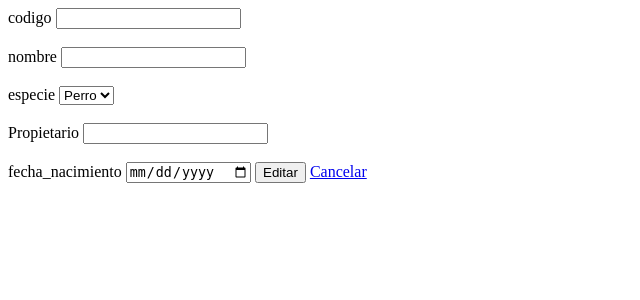
After one commit to Anny891/ejercicios-crud-laravel, a Laravel app: template veterinaria/resources/views/mascota/edit.blade.php in a window 1280 px wide. The commit adds this page. Shown: the top 300 px of the page, without its empty margins (0-640 px from the left). Run offline with Laravel 12, Linux system fonts and the light colour scheme; the template is opened without the code that fills it, so the values that code supplies are empty.

Commit message:
Editar registros veterinaria

```diff
--- /dev/null
+++ b/veterinaria/resources/views/mascota/edit.blade.php
@@ -0,0 +1,38 @@
+<!DOCTYPE html>
+<html lang="es">
+    <head>
+        <meta charset="UTF-8">
+        <title>Mascotas Editar</title>
+    </head>
+    <body>
+        <form method="post" action="{{route('mascota.update', $mascota->id)}}">
+            @csrf
+            @method('put')
+            <label>codigo</label>
+            <input type="text" id="codigo" name="codigo" value="{{old('codigo', $mascota->codigo)}}" required>
+
+            <br><br>
+            <label>nombre</label>
+            <input type="text" id="nombre" name="nombre" value="{{old('nombre', $mascota->nombre)}}" required>
+
+            <br><br>
+            <label>especie</label>
+            <select id="especie" name="especie" required>
+                <option value="Perro" @selected(old('especie', $mascota->especie) == 'Perro')>Perro</option>
+                <option value="Gato" @selected(old('especie', $mascota->especie) == 'Gato')>Gato</option>
+                <option value="Otro" @selected(old('especie', $mascota->especie) == 'Otro')>Otro</option>
+            </select>
+
+            <br><br>
+            <label>Propietario</label>
+             <input type="text" id="propietario" name="propietario" value="{{old('propietario', $mascota->propietario)}}" required>
+
+             <br><br>
+             <label>fecha_nacimiento</label>
+             <input type="date" id="fecha_nacimiento" name="fecha_nacimiento" value="{{old('fecha_nacimiento', $mascota->fecha_nacimiento)}}" required>
+
+             <button type="submit">Editar</button>
+             <a href="{{route('mascota.index')}}">Cancelar</a>
+        </form>
+    </body>
+</html>
--- a/veterinaria/routes/web.php
+++ b/veterinaria/routes/web.php
@@ -22,3 +22,8 @@ Route::get('/mascota/create', [MascotaController::class, 'create'])
     ->name('mascota.create');
 Route::post('/mascota', [MascotaController::class, 'store'])
     ->name('mascota.store');
+
+Route::get('/mascota/{id}/edit', [MascotaController::class, 'edit'])
+    ->name('mascota.edit');
+Route::put('/mascota/{id}', [MascotaController::class, 'update'])
+    ->name('mascota.update');
```
Also changed, not shown: veterinaria/app/Http/Controllers/MascotaController.php (+17 -0 lines), veterinaria/resources/views/mascota/index.blade.php (+18 -11 lines).
